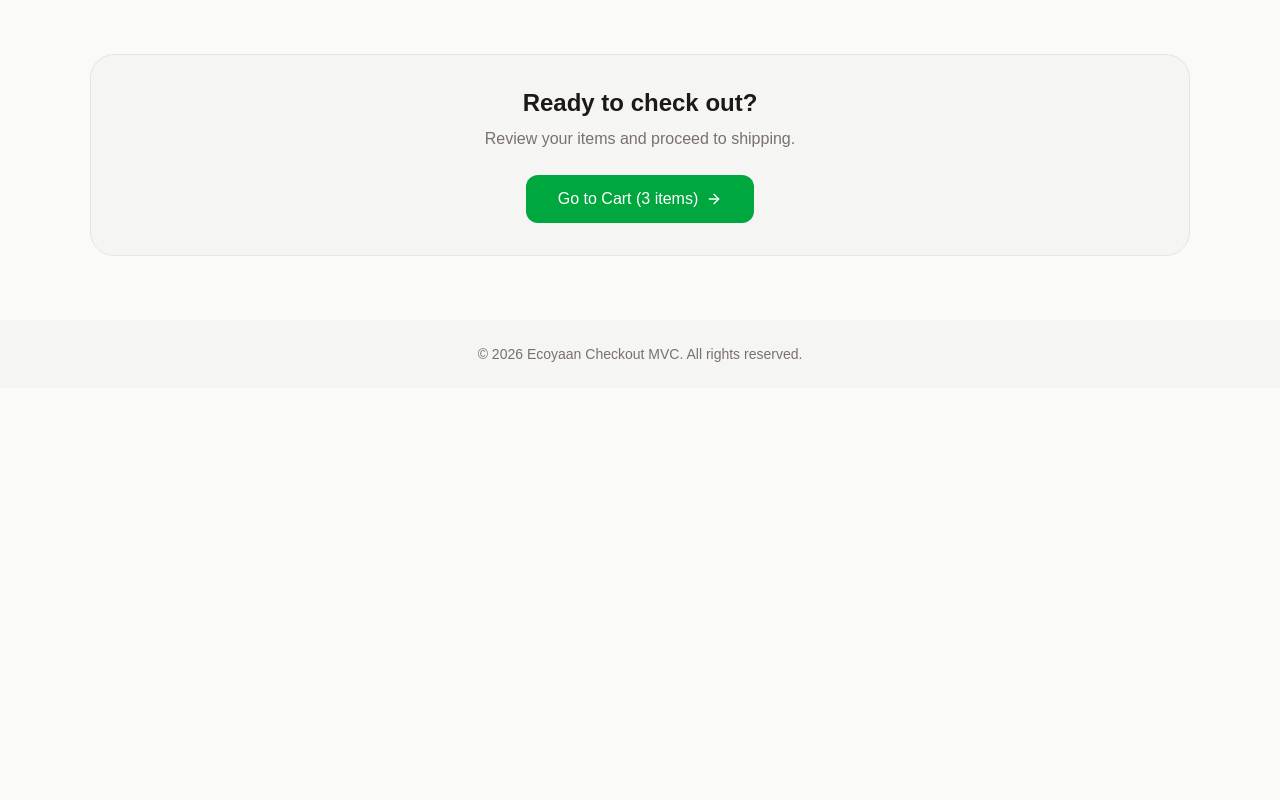
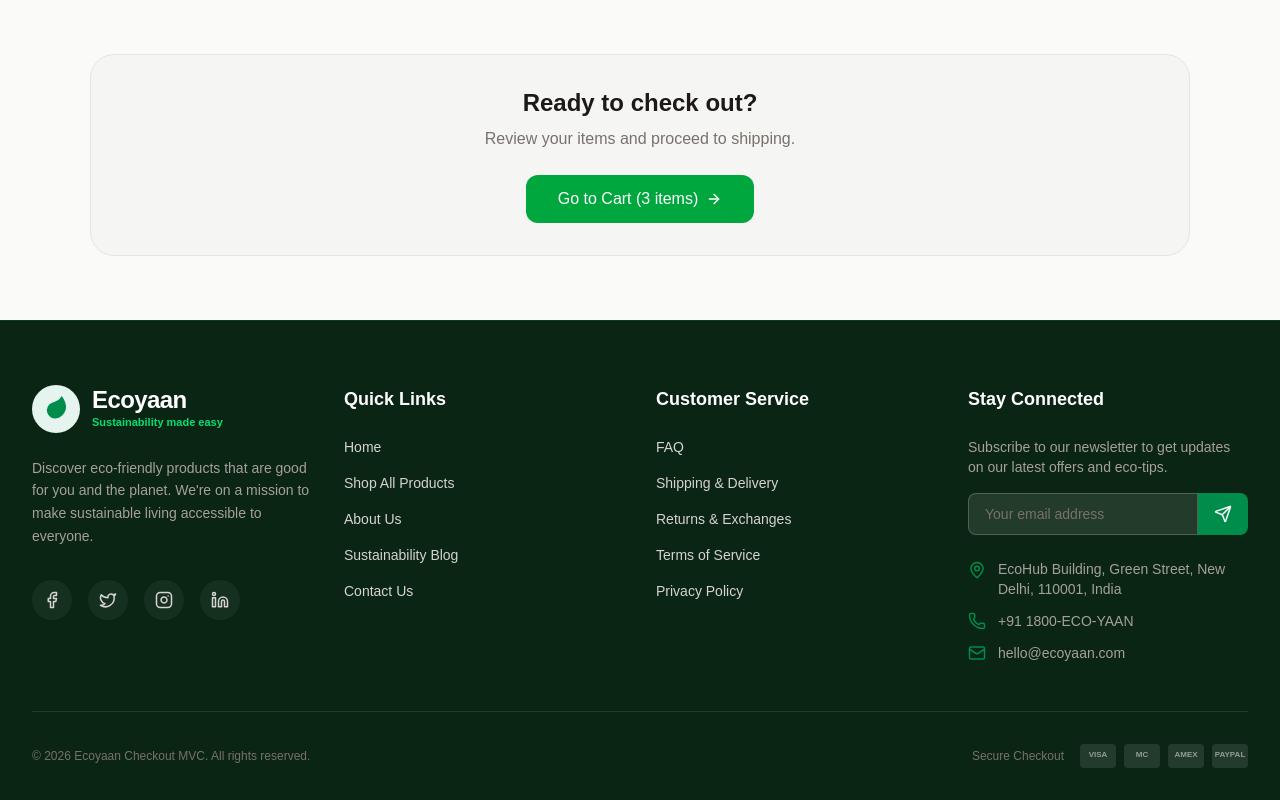
Before and after one commit to sujitkumar-13/Ecoyaan, a Next.js app: page / in a window 1280 px wide. Shown: the part 2001-2801 px from the top of the page. Before the commit the page ends 2389 px from the top, so only its background shows below. Built offline with nearby package versions, Linux system fonts and the light colour scheme.

Commit message:
feat: Extract simple inline footer from layout into a new, comprehensive `Footer` component.

```diff
--- a/app/layout.tsx
+++ b/app/layout.tsx
@@ -6,6 +6,7 @@ import { CartProvider } from "@/context/CartContext";
 import { getCartData } from "@/lib/api";
 import { Header } from "@/components/Header";
 import { MobileNavBar } from "@/components/MobileNavBar";
+import { Footer } from "@/components/Footer";
 
 const geistSans = Geist({
   variable: "--font-geist-sans",
@@ -40,9 +41,7 @@ export default async function RootLayout({
             {children}
           </main>
           <MobileNavBar />
-          <footer className="bg-stone-100 py-6 text-center text-stone-500 text-sm mt-auto hidden md:block">
-            © {new Date().getFullYear()} Ecoyaan Checkout MVC. All rights reserved.
-          </footer>
+          <Footer />
         </CartProvider>
       </body>
     </html>
--- /dev/null
+++ b/components/Footer.tsx
@@ -0,0 +1,108 @@
+"use client";
+
+import Link from "next/link";
+import { Facebook, Twitter, Instagram, Linkedin, Mail, Phone, MapPin, Send } from "lucide-react";
+
+export function Footer() {
+    return (
+        <footer className="bg-[#0A2514] text-stone-300 pt-16 pb-24 md:pb-8 w-full border-t border-green-900/50 mt-auto">
+            <div className="max-w-[1400px] mx-auto px-4 md:px-8">
+                <div className="grid grid-cols-1 md:grid-cols-2 lg:grid-cols-4 gap-12 lg:gap-8 mb-12">
+                    {/* Brand Section */}
+                    <div className="col-span-1 md:col-span-2 lg:col-span-1 flex flex-col gap-6">
+                        <Link href="/" className="flex items-center gap-3">
+                            <div className="w-12 h-12 rounded-full bg-[#E5F5ED] flex items-center justify-center flex-shrink-0">
+                                <svg xmlns="http://www.w3.org/2000/svg" width="28" height="28" viewBox="0 0 24 24" fill="currentColor" className="text-[#008C4A] transform -rotate-12">
+                                    <path d="M11 20A7 7 0 0 1 9.8 6.1C15.5 5 17 4.48 19 2c1 2 2 4.18 2 8 0 5.5-4.78 10-10 10Z" />
+                                </svg>
+                            </div>
+                            <div className="flex flex-col">
+                                <span className="text-2xl font-bold text-white leading-none tracking-tight">Ecoyaan</span>
+                                <span className="text-[11px] font-semibold text-green-400 leading-tight pt-1">Sustainability made easy</span>
+                            </div>
+                        </Link>
+                        <p className="text-sm leading-relaxed text-stone-400 max-w-sm">
+                            Discover eco-friendly products that are good for you and the planet. We're on a mission to make sustainable living accessible to everyone.
+                        </p>
+                        <div className="flex items-center gap-4 mt-2">
+                            <a href="#" className="w-10 h-10 rounded-full bg-white/5 flex items-center justify-center hover:bg-[#008C4A] hover:text-white transition-colors duration-300"><Facebook size={18} /></a>
+                            <a href="#" className="w-10 h-10 rounded-full bg-white/5 flex items-center justify-center hover:bg-[#008C4A] hover:text-white transition-colors duration-300"><Twitter size={18} /></a>
+                            <a href="#" className="w-10 h-10 rounded-full bg-white/5 flex items-center justify-center hover:bg-[#008C4A] hover:text-white transition-colors duration-300"><Instagram size={18} /></a>
+                            <a href="#" className="w-10 h-10 rounded-full bg-white/5 flex items-center justify-center hover:bg-[#008C4A] hover:text-white transition-colors duration-300"><Linkedin size={18} /></a>
+                        </div>
+                    </div>
+
+                    {/* Quick Links */}
+                    <div>
+                        <h3 className="text-white font-semibold text-lg mb-6">Quick Links</h3>
+                        <ul className="flex flex-col gap-4 text-sm">
+                            <li><Link href="/" className="hover:text-[#008C4A] transition-colors">Home</Link></li>
+                            <li><Link href="#" className="hover:text-[#008C4A] transition-colors">Shop All Products</Link></li>
+                            <li><Link href="#" className="hover:text-[#008C4A] transition-colors">About Us</Link></li>
+                            <li><Link href="#" className="hover:text-[#008C4A] transition-colors">Sustainability Blog</Link></li>
+                            <li><Link href="#" className="hover:text-[#008C4A] transition-colors">Contact Us</Link></li>
+                        </ul>
+                    </div>
+
+                    {/* Customer Service */}
+                    <div>
+                        <h3 className="text-white font-semibold text-lg mb-6">Customer Service</h3>
+                        <ul className="flex flex-col gap-4 text-sm">
+                            <li><Link href="#" className="hover:text-[#008C4A] transition-colors">FAQ</Link></li>
+                            <li><Link href="#" className="hover:text-[#008C4A] transition-colors">Shipping & Delivery</Link></li>
+                            <li><Link href="#" className="hover:text-[#008C4A] transition-colors">Returns & Exchanges</Link></li>
+                            <li><Link href="#" className="hover:text-[#008C4A] transition-colors">Terms of Service</Link></li>
+                            <li><Link href="#" className="hover:text-[#008C4A] transition-colors">Privacy Policy</Link></li>
+                        </ul>
+                    </div>
+
+                    {/* Newsletter */}
+                    <div>
+                        <h3 className="text-white font-semibold text-lg mb-6">Stay Connected</h3>
+                        <p className="text-sm text-stone-400 mb-4">Subscribe to our newsletter to get updates on our latest offers and eco-tips.</p>
+                        <form className="flex mb-6" onSubmit={(e) => e.preventDefault()}>
+                            <input
+                                type="email"
+                                placeholder="Your email address"
+                                className="bg-white/10 text-white placeholder-stone-500 border border-white/20 px-4 py-2.5 rounded-l-lg w-full focus:outline-none focus:border-[#008C4A] focus:bg-white/15 transition-all text-sm"
+                                required
+                            />
+                            <button type="submit" className="bg-[#008C4A] hover:bg-green-600 text-white px-4 py-2.5 rounded-r-lg transition-colors flex items-center justify-center">
+                                <Send size={18} />
+                            </button>
+                        </form>
+                        <div className="flex flex-col gap-3 text-sm text-stone-400 mt-6">
+                            <div className="flex items-start gap-3 justify-start">
+                                <MapPin size={18} className="text-[#008C4A] mt-0.5 flex-shrink-0" />
+                                <span>EcoHub Building, Green Street, New Delhi, 110001, India</span>
+                            </div>
+                            <div className="flex items-center gap-3">
+                                <Phone size={18} className="text-[#008C4A] flex-shrink-0" />
+                                <span>+91 1800-ECO-YAAN</span>
+                            </div>
+                            <div className="flex items-center gap-3">
+                                <Mail size={18} className="text-[#008C4A] flex-shrink-0" />
+                                <span>hello@ecoyaan.com</span>
+                            </div>
+                        </div>
+                    </div>
+                </div>
+
+                {/* Bottom Bar */}
+                <div className="border-t border-white/10 pt-8 mt-8 flex flex-col md:flex-row items-center justify-between gap-4 text-xs text-stone-500">
+                    <p>© {new Date().getFullYear()} Ecoyaan Checkout MVC. All rights reserved.</p>
+                    <div className="flex items-center gap-4">
+                        <span>Secure Checkout</span>
+                        <div className="flex gap-2">
+                            {/* Simulated payment icons - placeholders for standard production payment methods */}
+                            <div className="w-9 h-6 bg-white/10 rounded flex items-center justify-center text-[8px] font-bold text-white/50">VISA</div>
+                            <div className="w-9 h-6 bg-white/10 rounded flex items-center justify-center text-[8px] font-bold text-white/50">MC</div>
+                            <div className="w-9 h-6 bg-white/10 rounded flex items-center justify-center text-[8px] font-bold text-white/50">AMEX</div>
+                            <div className="w-9 h-6 bg-white/10 rounded flex items-center justify-center text-[8px] font-bold text-white/50">PAYPAL</div>
+                        </div>
+                    </div>
+                </div>
+            </div>
+        </footer>
+    );
+}
```
